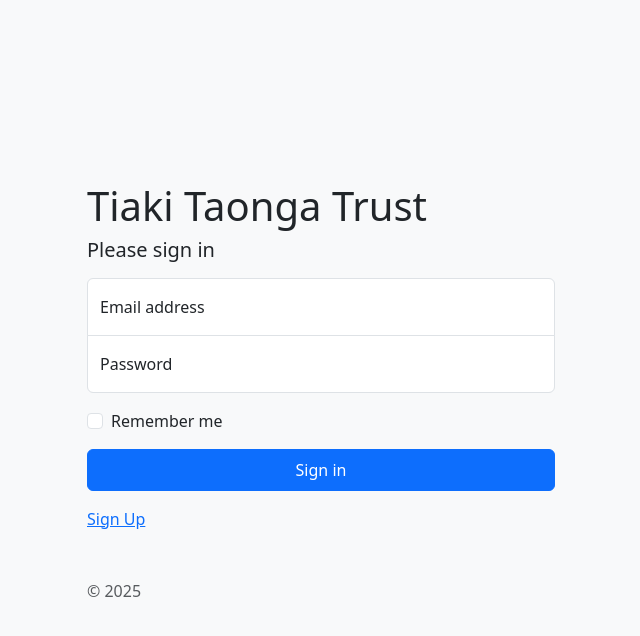
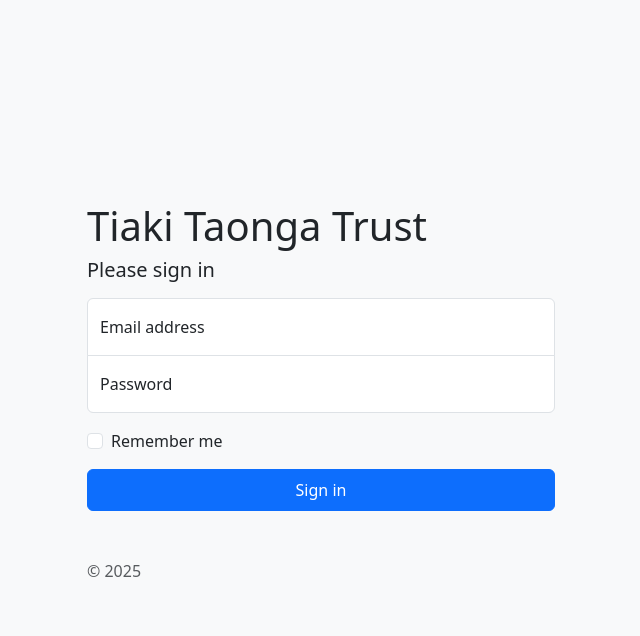
Before and after one commit to Yongzhen-Jiang-1162376/trust-app, a Flask app: page /auth/login in a window 1280 px wide. Shown: the top 636 px of the page, without its empty margins (319-959 px from the left). Run offline with Flask 3, Linux system fonts and the light colour scheme; parts of the project's set-up code (start-up, migrations or seed data) failed here and were passed over; some libraries are stand-ins or nearby versions.

Commit message:
remove register page only admin add user allowed

```diff
--- a/app/blueprints/auth/routes.py
+++ b/app/blueprints/auth/routes.py
@@ -37,6 +37,7 @@ def login():
 
 
 @bp.route('/register', methods=('GET', 'POST'))
+@superadmin_required
 def register():
     if request.method == 'POST':
         name = request.form.get('name')
--- a/app/templates/auth/login.html
+++ b/app/templates/auth/login.html
@@ -36,9 +36,9 @@
 
             <button class="btn btn-primary w-100 py-2" type="submit">Sign in</button>
 
-            <div class="text-start my-3">
+            <!-- <div class="text-start my-3">
                 <a href="{{ url_for('auth.register') }}">Sign Up</a>
-            </div>
+            </div> -->
 
             <p class="mt-5 mb-3 text-body-secondary">&copy; 2025</p>
         </form>
```
